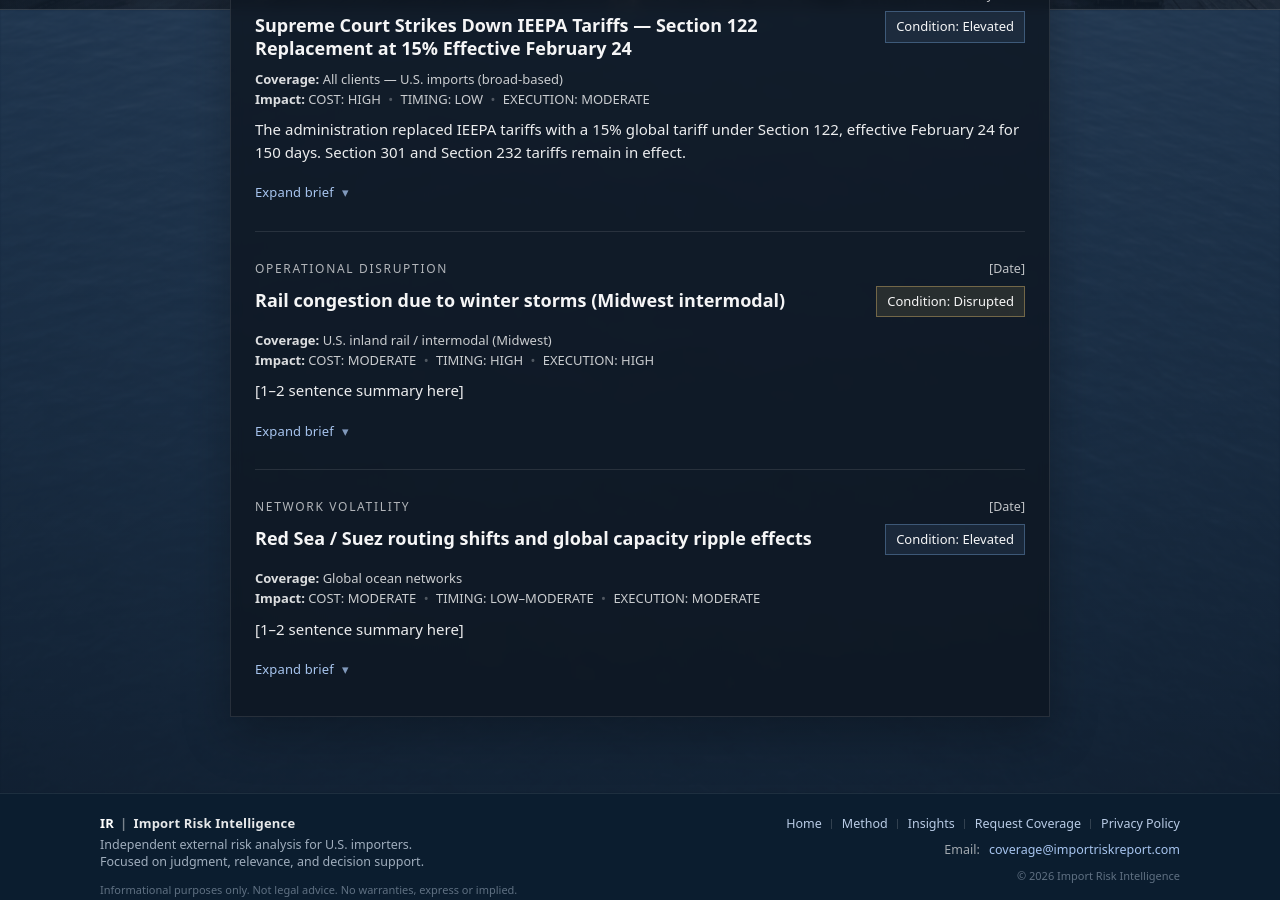
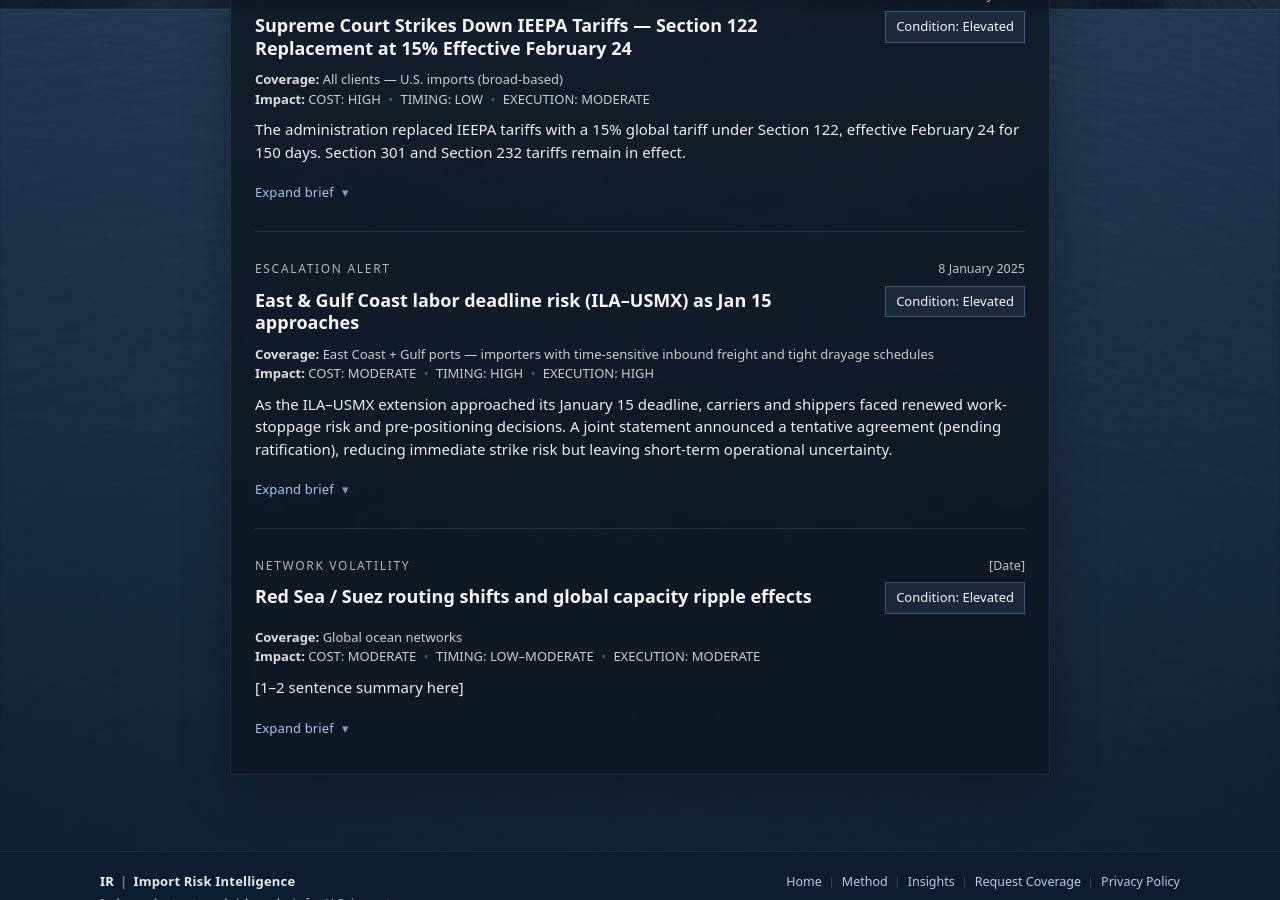
Before and after one commit to importrisk/import-risk-intelligence-site, a Jekyll site: the page built from insights.html, in a window 1280 px wide and 900 px high, scrolled down 638 px. Built offline with Jekyll 4.4.1, drawn with Linux system fonts in a browser that asks for light colours.

Commit message:
Update insights.html

```diff
--- a/insights.html
+++ b/insights.html
@@ -144,32 +144,99 @@ description: Examples of what an IRI Escalation Alert or Weekly Brief looks like
 
         <hr class="brief-rule">
 
-        <!-- ENTRY 2 (placeholder) -->
-        <article class="brief-entry">
+        <!-- ENTRY 2 -->
+<article class="brief-entry" id="ea-2025-01-08">
   <header class="brief-entry-head">
+
+    <!-- Kicker + Date on same line -->
     <div class="brief-kickerRow">
-              <div class="brief-kicker">Operational Disruption</div>
-              <div class="brief-date">[Date]</div>
+      <div class="brief-kicker">Escalation Alert</div>
+      <div class="brief-date">8 January 2025</div>
     </div>
 
+    <!-- Title row + Condition on right -->
     <div class="brief-topline">
-              <h3 class="brief-title">Rail congestion due to winter storms (Midwest intermodal)</h3>
+      <h3 class="brief-title">
+        East & Gulf Coast labor deadline risk (ILA–USMX) as Jan 15 approaches
+      </h3>
+
       <div class="brief-right">
-                <div class="brief-condition is-disrupted">Condition: Disrupted</div>
+        <div class="brief-condition is-elevated">Condition: Elevated</div>
       </div>
     </div>
 
     <div class="brief-meta">
-              <div class="brief-coverage"><strong>Coverage:</strong> U.S. inland rail / intermodal (Midwest)</div>
+      <div class="brief-coverage"><strong>Coverage:</strong> East Coast + Gulf ports — importers with time-sensitive inbound freight and tight drayage schedules</div>
       <div class="brief-impact"><strong>Impact:</strong> COST: MODERATE <span class="sep">•</span> TIMING: HIGH <span class="sep">•</span> EXECUTION: HIGH</div>
     </div>
+
   </header>
 
-          <div class="brief-summary">[1–2 sentence summary here]</div>
+  <div class="brief-summary">
+    As the ILA–USMX extension approached its January 15 deadline, carriers and shippers faced renewed work-stoppage risk and pre-positioning decisions.
+    A joint statement announced a tentative agreement (pending ratification), reducing immediate strike risk but leaving short-term operational uncertainty.
+  </div>
 
   <details class="brief-details">
-            <summary class="brief-toggle"><span class="toggle-label"></span><span class="toggle-chev" aria-hidden="true">▾</span></summary>
-            <div class="brief-body">[details]</div>
+    <summary class="brief-toggle">
+      <span class="toggle-label"></span>
+      <span class="toggle-chev" aria-hidden="true">▾</span>
+    </summary>
+
+    <div class="brief-body">
+      <div class="brief-section">
+        <div class="brief-h">Assessed impact</div>
+        <p><strong>Cost:</strong> Spot surcharges are possible if schedules destabilize, but the bigger cost exposure is detention/demurrage and premium drayage when gates and appointments tighten.</p>
+        <p><strong>Timing:</strong> Highest risk is cascading delays from vessel bunching, missed cutoffs, and rolled containers even without a full shutdown.</p>
+        <p><strong>Execution:</strong> Terminal rules and carrier contingencies can change quickly (receiving windows, diversion policies, last receiving dates). Drayage capacity and chassis availability are typical pinch points.</p>
+      </div>
+
+      <div class="brief-section">
+        <div class="brief-h">Decision window</div>
+        <p><strong>Next 7–10 days:</strong> Treat as a short runway to reduce exposure ahead of the January 15 deadline and ratification uncertainty.</p>
+        <p>
+          Consider pre-booking drayage earlier than usual for high-priority containers, confirming terminal appointment availability,
+          and validating carrier contingency plans (blank sailings, diversions, and last receiving dates) for the specific services you rely on.
+        </p>
+      </div>
+
+      <div class="brief-section">
+        <div class="brief-h">Watchpoints</div>
+        <p><strong>Labor parties:</strong> Ratification status and any implementation notes that affect operating rules at terminals.</p>
+        <p><strong>Carrier/terminal advisories:</strong> Updates on cutoffs, acceptance windows, diversions, and “last receiving date” guidance for affected ports.</p>
+        <p><strong>Operational signals:</strong> Yard density language, appointment backlogs, and rail dwell increases tied to East/Gulf gateways.</p>
+      </div>
+
+      <div class="brief-section">
+        <div class="brief-h">Sources</div>
+        <ol class="brief-sources">
+          <li>
+            <strong>USMX / ILA:</strong>
+            <a href="https://www.usmx.com/assets/content/public-resources/1-8-2025_ILA-USMX_JOINT_STATEMENT_Tentative_Agreement_Reached_on_New_Master_Contract.pdf"
+               target="_blank" rel="noopener noreferrer">
+              Joint statement (tentative agreement reached) (PDF)
+            </a>.
+          </li>
+          <li>
+            <strong>ILA:</strong>
+            <a href="https://ilaunion.org/joint-statement-regarding-master-contract/"
+               target="_blank" rel="noopener noreferrer">
+              Joint statement regarding master contract (deadline context)
+            </a>.
+          </li>
+          <li>
+            <strong>Carrier advisory:</strong>
+            <a href="https://www.maersk.com/news/articles/2024/12/12/ila-usmx-negotiations"
+               target="_blank" rel="noopener noreferrer">
+              Maersk update on ILA–USMX negotiations (planning implications)
+            </a>.
+          </li>
+          <li>
+            <strong>Optional:</strong> counsel note or shipper association bulletin (if used internally).
+          </li>
+        </ol>
+      </div>
+    </div>
   </details>
 </article>
 
```
Lines whose indentation alone changed are shown as unchanged.
